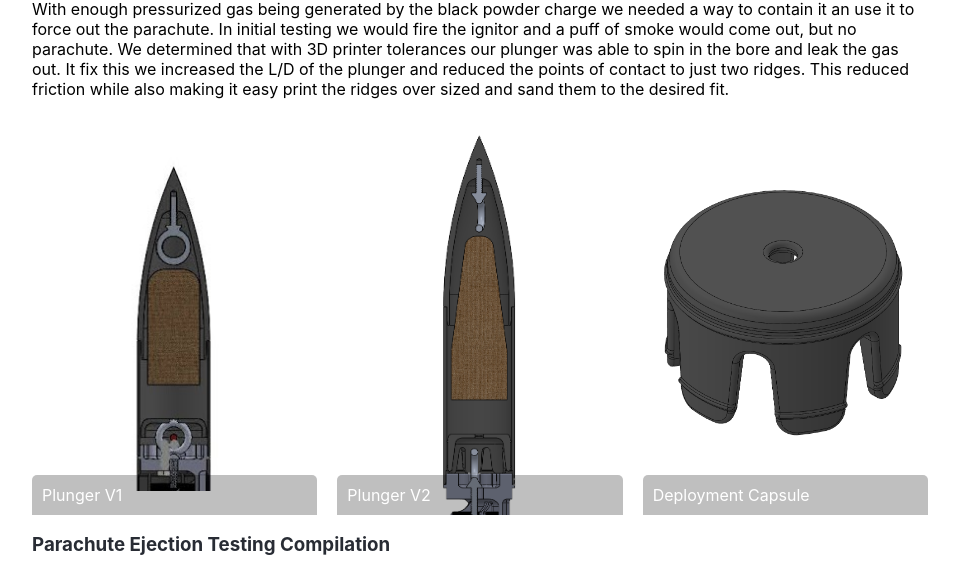
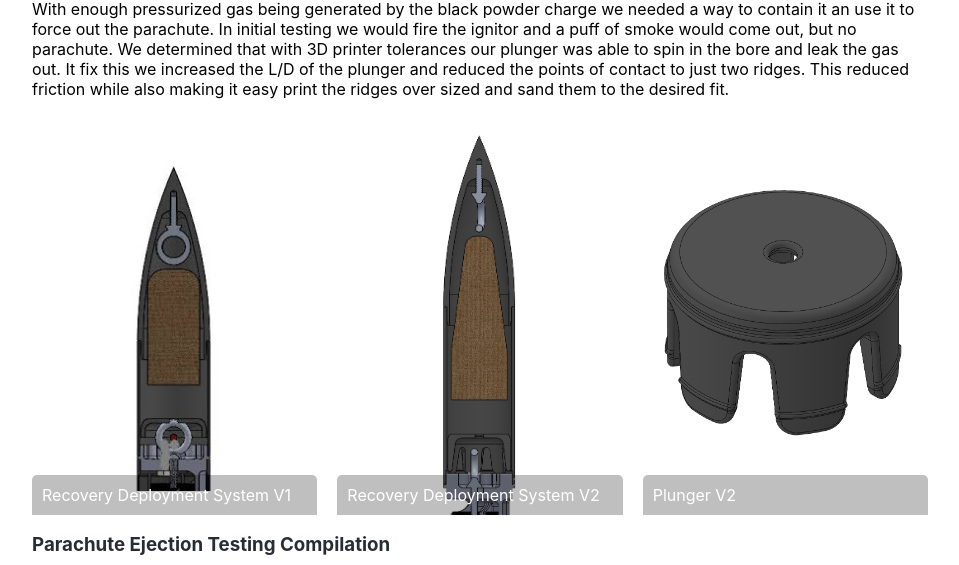
Before and after one commit to Tryptophan/batespropulsionlabs, a React (Create React App) app: page /vehicles/vertical-integrator in a window 1280 px wide. Shown: the part 2334-2899 px from the top of the page, without its empty margins (160-1119 px from the left). Built offline with nearby package versions, Linux system fonts and the light colour scheme.

Commit message:
fix deployment system captions

```diff
--- a/src/routes/VerticalIntegrator.tsx
+++ b/src/routes/VerticalIntegrator.tsx
@@ -11,9 +11,9 @@ import AccelerationLogsImg from "../assets/vertical-integrator/acc.png";
 
 import ParachuteImg from "../assets/vertical-integrator/parachute.jpg";
 import GoresImg from "../assets/vertical-integrator/gores.jpg";
-import PlungerV1Img from "../assets/vertical-integrator/plungerv1.png";
-import PlungerV2Img from "../assets/vertical-integrator/plungerv2.png";
-import DeployerImg from "../assets/vertical-integrator/deployer.png";
+import RecDepSysV1Img from "../assets/vertical-integrator/plungerv1.png";
+import RecDepSysV2Img from "../assets/vertical-integrator/plungerv2.png";
+import PlungerV2Img from "../assets/vertical-integrator/deployer.png";
 
 import Board1Img from "../assets/vertical-integrator/board1.jpg";
 import Board2Img from "../assets/vertical-integrator/board2.png";
@@ -76,9 +76,9 @@ const KNDX1 = () => {
         <p>{text.verticalIntegrator.recovery.gas}</p>
 
         <CaptionedImages>
-          <CaptionedImage img={PlungerV1Img} caption="Plunger V1" />
+          <CaptionedImage img={RecDepSysV1Img} caption="Recovery Deployment System V1" />
+          <CaptionedImage img={RecDepSysV2Img} caption="Recovery Deployment System V2" />
           <CaptionedImage img={PlungerV2Img} caption="Plunger V2" />
-          <CaptionedImage img={DeployerImg} caption="Deployment Capsule" />
         </CaptionedImages>
 
         <h3>Parachute Ejection Testing Compilation</h3>
```
